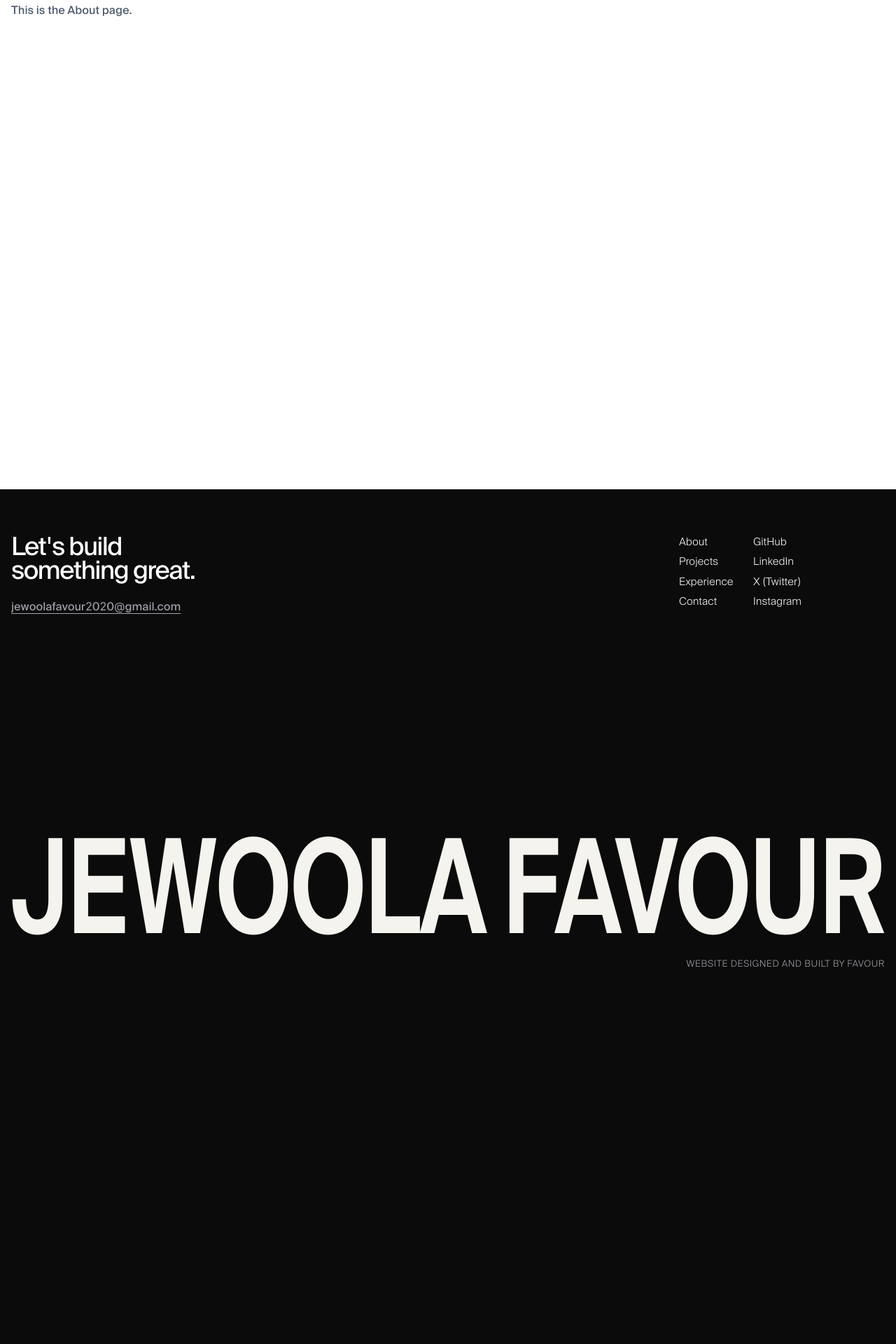
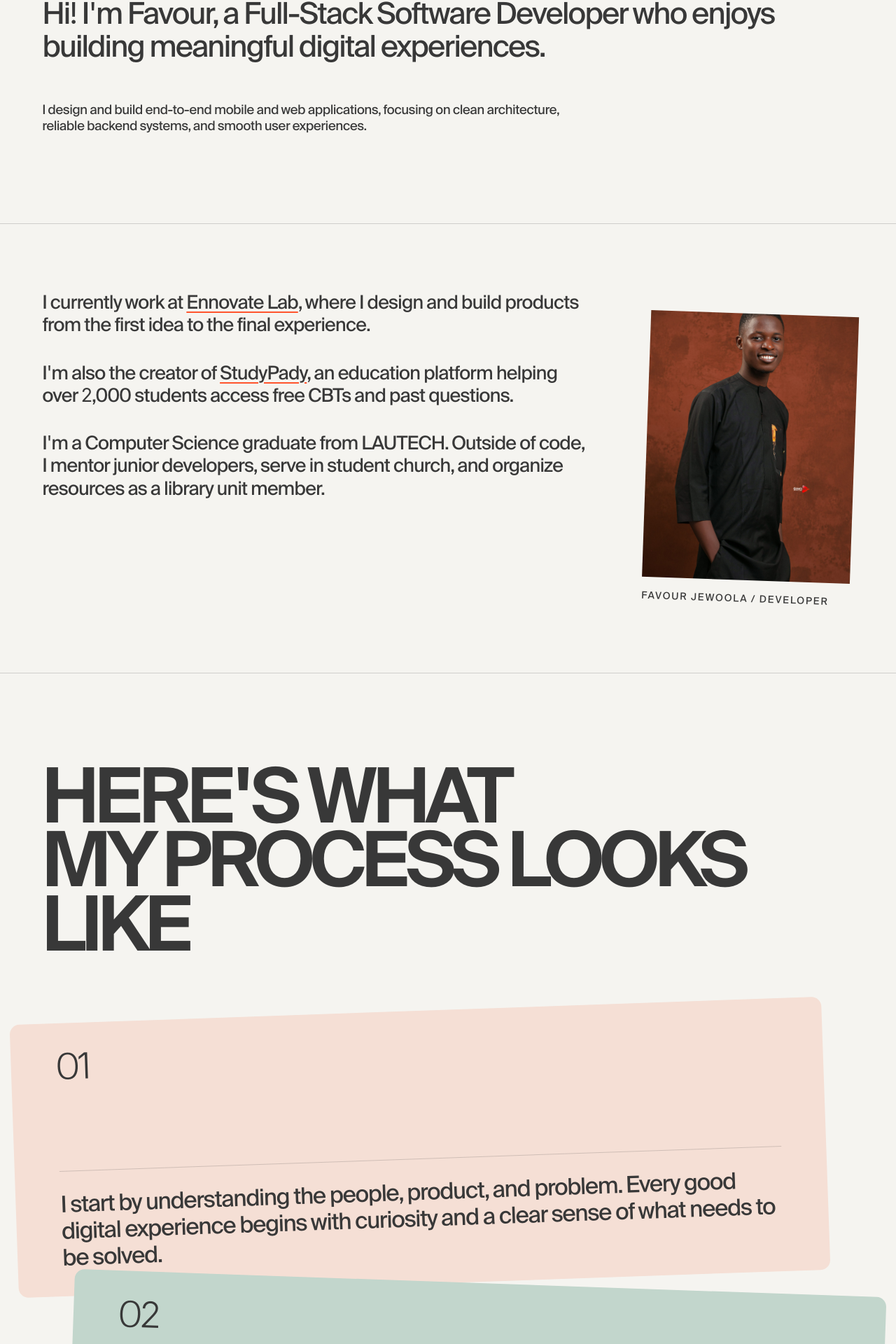
Before and after one commit to JEWOOLAFAVOUR/favour-portfolio-v1, a React (Vite) app: page /about in a window 1280 px wide. Shown: the part 174-2094 px from the top of the page at 70% size. Before the commit the page ends 1593 px from the top, so only its background shows below. Built offline with nearby package versions, Linux system fonts and the light colour scheme.

Commit message:
working on about

```diff
--- a/src/pages/AboutPage.tsx
+++ b/src/pages/AboutPage.tsx
@@ -1,11 +1,157 @@
 import Footer from "../components/Footer";
+
+const journey = [
+  {
+    number: "01",
+    color: "#f5dfd5",
+    text: "I start by understanding the people, product, and problem. Every good digital experience begins with curiosity and a clear sense of what needs to be solved.",
+    position: "left",
+  },
+  {
+    number: "02",
+    color: "#c2d6cc",
+    text: "I ask a lot of questions and turn those answers into a practical technical direction, with clean architecture and a plan that can grow with the product.",
+    position: "right",
+  },
+  {
+    number: "03",
+    color: "#774c65",
+    text: "Then I build. From React Native mobile applications to full-stack web products, I care about thoughtful interfaces, reliable systems, and maintainable code.",
+    position: "left",
+    light: true,
+  },
+  {
+    number: "04",
+    color: "#d7dfe9",
+    text: "I connect the pieces through APIs, databases, cloud infrastructure, and collaboration—making sure the experience feels simple even when the technology underneath is not.",
+    position: "right",
+  },
+  {
+    number: "05",
+    color: "#dfcfad",
+    text: "I refine, test, and learn from feedback. The goal is not only to ship software, but to deliver something useful, dependable, and genuinely enjoyable to use.",
+    position: "left",
+  },
+  {
+    number: "06",
+    color: "#86b9c8",
+    text: "By the end, you have a clear product, a strong technical foundation, and a developer who is invested in making the next iteration even better.",
+    position: "right",
+  },
+];
 
 export default function AboutPage() {
   return (
     <>
-      <main className="min-h-screen bg-white px-6 py-12 text-slate-950 sm:px-8 lg:px-4">
-        <h1 className="text-4xl font-semibold">About Page</h1>
-        <p className="mt-4 text-base text-slate-600">This is the About page.</p>
+      <main className="about-editorial overflow-hidden bg-[#f5f4f0] text-[#383838]">
+        <section className="px-6 pb-24 pt-16 sm:px-10 lg:px-[4.7vw] lg:pb-32 lg:pt-24">
+          <h1 className="max-w-[1100px] text-[clamp(2rem,3.35vw,4.25rem)] font-normal leading-[1.1] tracking-[-0.055em]">
+            Hi! I&apos;m Favour, a Full-Stack Software Developer who enjoys
+            building meaningful digital experiences.
+          </h1>
+          <p className="mt-14 max-w-3xl text-[clamp(1.1rem,1.45vw,1.8rem)] leading-[1.25] tracking-[-0.035em]">
+            I design and build end-to-end mobile and web applications, focusing
+            on clean architecture, reliable backend systems, and smooth user
+            experiences.
+          </p>
+        </section>
+
+        <section className="border-y border-[#383838]/20 px-6 py-16 sm:px-10 lg:px-[4.7vw] lg:py-24">
+          <div className="grid items-start gap-14 lg:grid-cols-[minmax(0,1.45fr)_minmax(280px,.55fr)] lg:gap-20">
+            <div className="max-w-5xl space-y-9 text-[clamp(1.25rem,2.1vw,2.45rem)] leading-[1.2] tracking-[-0.045em]">
+              <p>
+                I currently work at{" "}
+                <a
+                  className="underline decoration-[#ff542d] decoration-2 underline-offset-4"
+                  href="https://www.ennovatelab.com/"
+                  target="_blank"
+                  rel="noreferrer"
+                >
+                  Ennovate Lab
+                </a>
+                , where I design and build products from the first idea to the
+                final experience.
+              </p>
+              <p>
+                I&apos;m also the creator of{" "}
+                <a
+                  className="underline decoration-[#ff542d] decoration-2 underline-offset-4"
+                  href="https://www.studypady.com.ng/"
+                  target="_blank"
+                  rel="noreferrer"
+                >
+                  StudyPady
+                </a>
+                , an education platform helping over 2,000 students access free
+                CBTs and past questions.
+              </p>
+              <p>
+                I&apos;m a Computer Science graduate from LAUTECH. Outside of
+                code, I mentor junior developers, serve in student church, and
+                organize resources as a library unit member.
+              </p>
+            </div>
+            <figure className="mx-auto w-full max-w-[350px] rotate-[2deg] lg:mt-8">
+              <img
+                src="/profile_pic.jpg"
+                alt="Favour Jewoola"
+                className="aspect-[.78] w-full object-cover"
+              />
+              <figcaption className="mt-4 text-sm uppercase tracking-[.12em]">
+                Favour Jewoola / Developer
+              </figcaption>
+            </figure>
+          </div>
+        </section>
+
+        <section className="px-6 py-20 sm:px-10 lg:px-[1.6vw] lg:py-32">
+          <h2 className="mb-20 px-[3vw] text-[clamp(3rem,8.5vw,10.5rem)] font-bold uppercase leading-[.84] tracking-[-0.08em]">
+            Here&apos;s what
+            <br />
+            my process looks like
+          </h2>
+          <div className="space-y-[-1px]">
+            {journey.map((item) => (
+              <article
+                key={item.number}
+                className={`relative flex min-h-[360px] w-full max-w-[1160px] rounded-[14px] px-8 py-9 transition-transform duration-500 hover:rotate-0 sm:min-h-[390px] sm:px-12 lg:px-16 ${item.position === "right" ? "ml-auto rotate-[2deg]" : "rotate-[-2deg]"}`}
+                style={{
+                  backgroundColor: item.color,
+                  color: item.light ? "#f5f4f0" : "#383838",
+                }}
+              >
+                <div className="flex w-full flex-col justify-between">
+                  <span className="text-[clamp(2.5rem,4vw,4rem)] font-light leading-none tracking-[-0.08em]">
+                    {item.number}
+                  </span>
+                  <div>
+                    <div className="mb-7 h-px w-full bg-current opacity-20" />
+                    <p className="max-w-5xl text-[clamp(1.45rem,2.55vw,3rem)] leading-[1.16] tracking-[-0.05em]">
+                      {item.text}
+                    </p>
+                  </div>
+                </div>
+              </article>
+            ))}
+          </div>
+        </section>
+
+        <section className="px-6 pb-28 pt-8 text-center sm:px-10 lg:pb-40">
+          <p className="mb-5 text-sm uppercase tracking-[.16em]">
+            Have a project in mind?
+          </p>
+          <a
+            href="/contact"
+            className="group mx-auto flex max-w-5xl items-center justify-between rounded-full bg-[#f3ddd4] px-8 py-5 text-left transition-transform duration-500 hover:scale-[1.015] sm:px-14 sm:py-7"
+          >
+            <span className="text-[clamp(1.85rem,4vw,4.25rem)] font-normal leading-none tracking-[-0.06em]">
+              GET IN TOUCH
+            </span>
+            <span className="text-[clamp(2rem,3.8vw,4rem)] font-light leading-none text-[#ff542d] transition-transform duration-500 group-hover:-translate-y-2 group-hover:translate-x-2">
+              ↗
+            </span>
+          </a>
+        </section>
       </main>
       <Footer />
     </>
```
